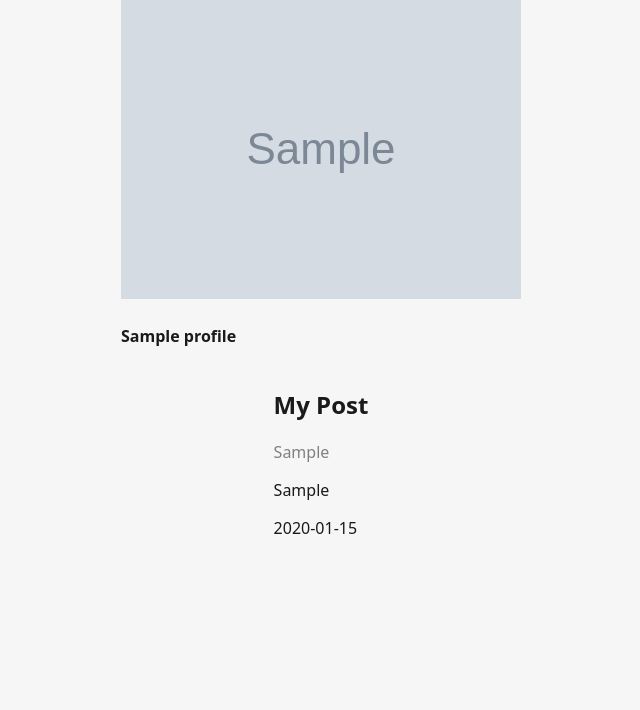
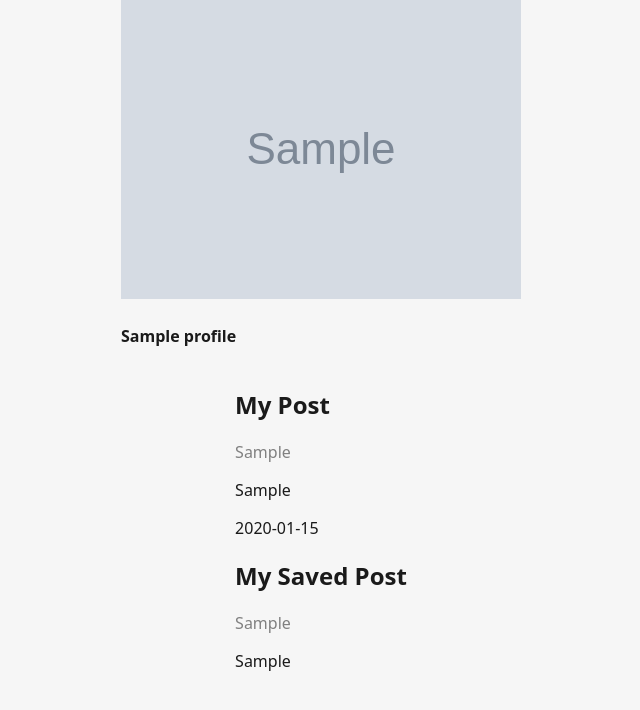
Before and after one commit to kyj666pao/Next-Tour, a Node server app: page /profile/600000000000000000000001 in a window 1280 px wide. Shown: the part 61-771 px from the top of the page, without its empty margins (319-959 px from the left). Run offline with Node 20, Linux system fonts and the light colour scheme; a user stored in the database is signed in; tables that the repository leaves empty hold one stand-in row (values such as "Sample post"); grey boxes marked "Sample" are stand-in pictures; some libraries are stand-ins or nearby versions.

Commit message:
create UI for savedPost and revise show profile controller function

```diff
--- a/routes/posts.js
+++ b/routes/posts.js
@@ -268,6 +268,7 @@ router.post("/:postId/saved", isLoggedIn, (req,res) => {
         profile.savedPost.push(postId)
         profile.save()
           .then(()=>{
+            console.log(profile)
             res.redirect(`/posts/${postId}`)
           })
           .catch(err => {
--- a/routes/profile.js
+++ b/routes/profile.js
@@ -24,7 +24,10 @@ Profile.find()
 router.get("/:profileId", isLoggedIn, (req,res) => {
     let { profileId } = req.params
     Profile.findById(profileId)
-    .populate({path: "myPost"})
+    .populate([
+        {path: "myPost"},
+        {path: "savedPost"},
+        ])
         .then(profile => {
             const isSelf = profile._id.equals(req.user.profile._id)
                 res.render("profiles/show", {
--- a/views/profiles/show.ejs
+++ b/views/profiles/show.ejs
@@ -7,6 +7,7 @@
     <h4><%= profile.name %></h4>
   </div>
   <div class="profile-right">
+
     <h2><%= isSelf ? "My" : profile.name+"'s" %> Post</h2>
     <% profile.myPost.forEach(post => { %>
       <div>
@@ -15,6 +16,15 @@
         <p><%= post.date.toISOString().slice(0,10) %></p>
       </div>
     <% }) %>
+
+    <h2><%= isSelf ? "My" : profile.name+"'s" %> Saved Post</h2>
+    <% profile.savedPost.forEach(post => { %>
+      <div>
+        <a href="/posts/<%= post._id %>"><%= post.topic %></a>
+        <p><%= post.location %></p>
+
+      </div>
+    <% }) %>
   </div>
 </main>
 
```
